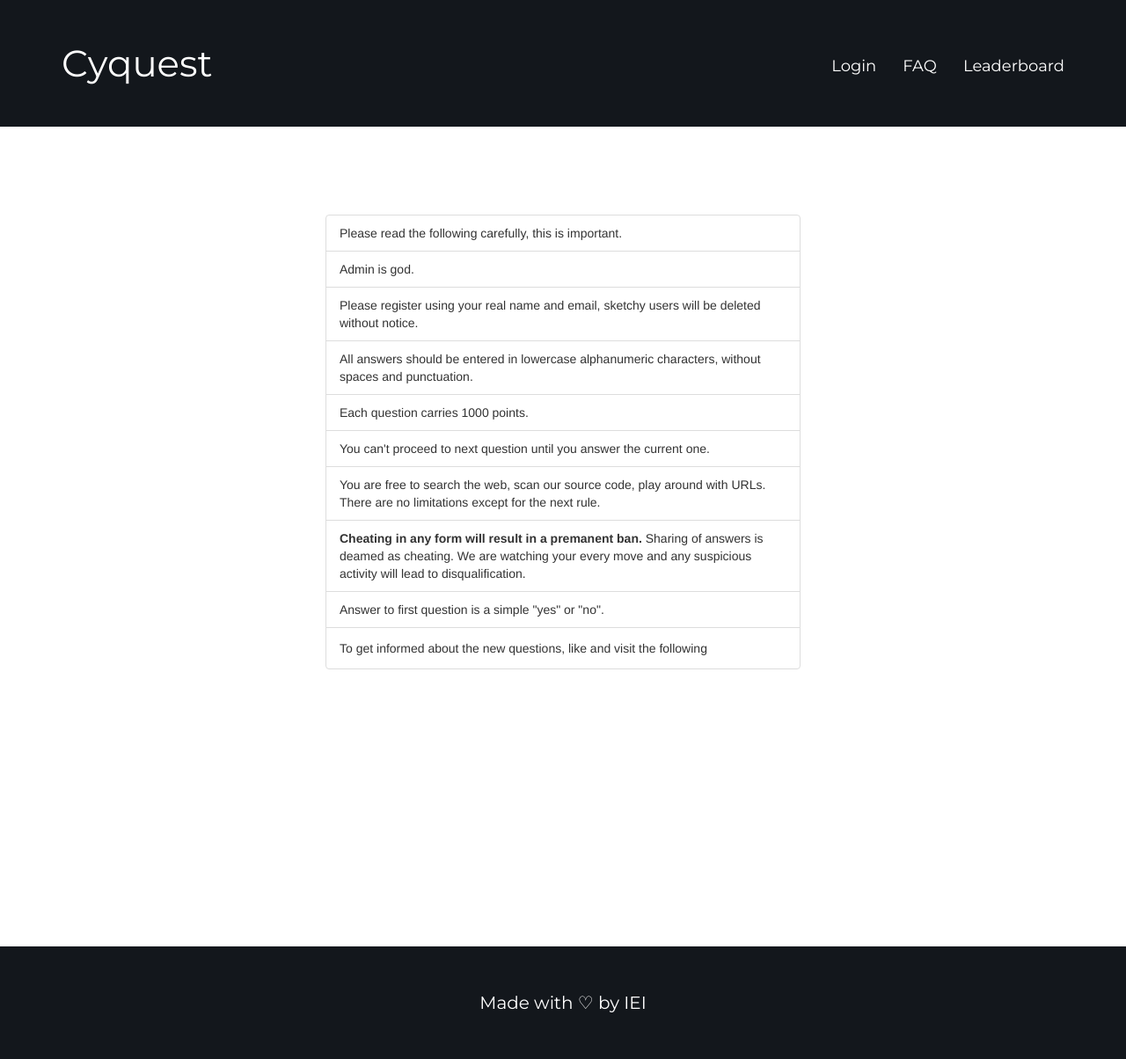
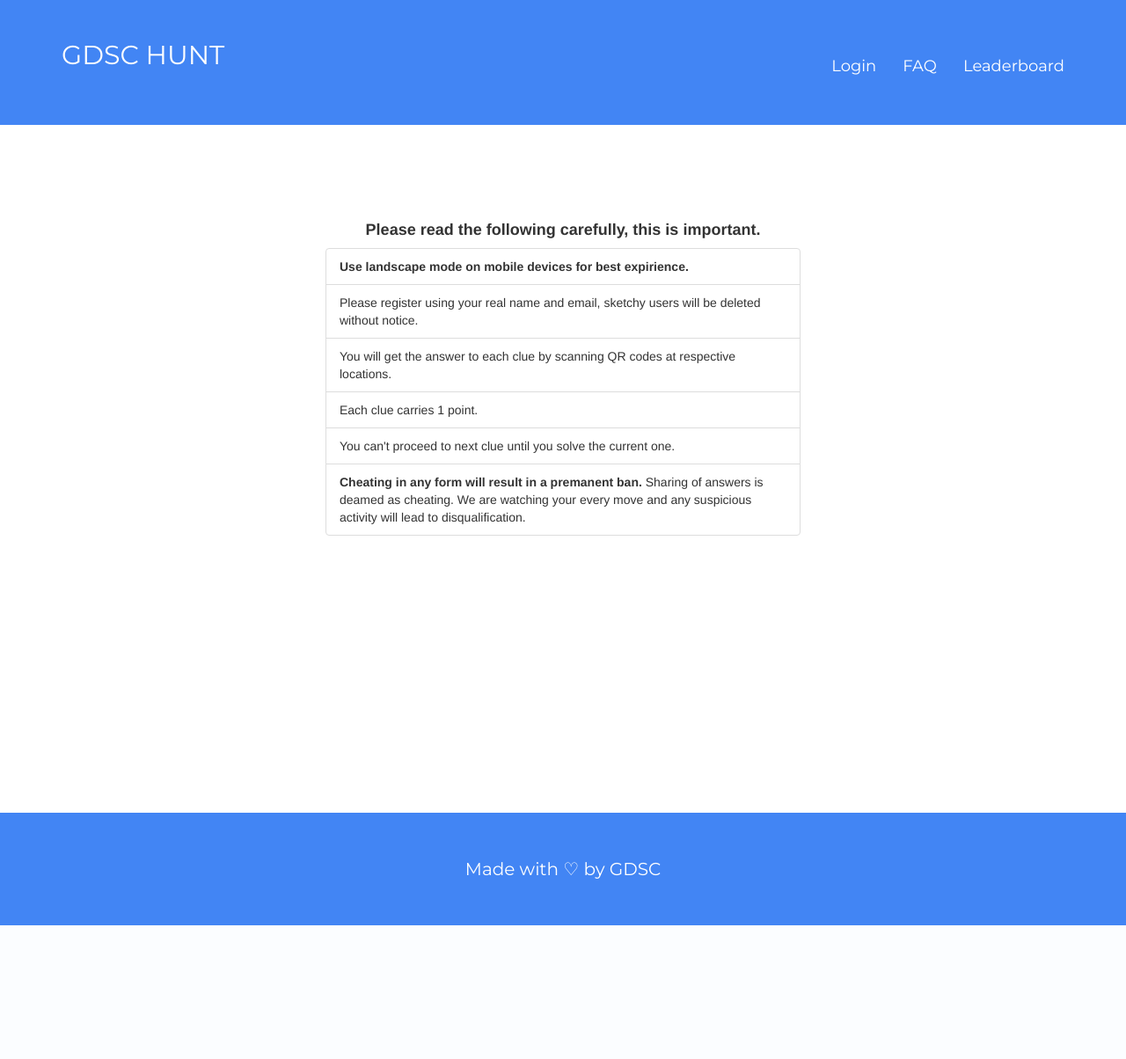
Before and after one commit to anuragkj/Treasure_Hunt_Portal, a Django app: page /faq/ in a window 1280 px wide. Shown: the whole page at 88% size. After the commit the page ends 1052 px from the top, so only its background shows below. Run offline with Django 3.2, Linux system fonts and the light colour scheme; some libraries are stand-ins or nearby versions.

Commit message:
New commit

```diff
--- a/cyquest/settings.py
+++ b/cyquest/settings.py
@@ -25,7 +25,7 @@ SECRET_KEY = '7xqjihbu=c(s+ufe!qi1*=hq68z_lgx=+vv+aaw$ayh%$j&u@g'
 # SECURITY WARNING: don't run with debug turned on in production!
 DEBUG = True
 
-ALLOWED_HOSTS = ['*']
+ALLOWED_HOSTS = ['*','anuragiei.pythonanywhere.com']
 
 
 # Application definition
@@ -39,7 +39,8 @@ INSTALLED_APPS = [
     'django.contrib.staticfiles',
     'quest.apps.QuestConfig',
     'quiz',
-    'crispy_forms'
+    'crispy_forms',
+    'crispy_bootstrap4'
 ]
 
 MIDDLEWARE = [
--- a/cyquest/urls.py
+++ b/cyquest/urls.py
@@ -20,7 +20,7 @@ from quest import views as quest_view
 from quiz import views as quiz_view
 
 urlpatterns = [
-	path('admin/', admin.site.urls),
+  	path('admin/', admin.site.urls),
 	path('register/', quest_view.register, name='register'),
 	path('faq/', quiz_view.faq, name='faq'),
 	path('profile/edit/', quest_view.edit, name='edit'),
--- a/quest/templates/quest/base.html
+++ b/quest/templates/quest/base.html
@@ -1,7 +1,7 @@
 <!DOCTYPE html>
 <html>
 <head>
-	<title>Cyquest</title>
+	<title>GDSC HUNT</title>
 	<link rel="preconnect" href="https://fonts.googleapis.com">
 	<link rel="preconnect" href="https://fonts.gstatic.com" crossorigin>
 	<link href="https://fonts.googleapis.com/css2?family=Montserrat:wght@300;400;500&display=swap" rel="stylesheet">
@@ -13,12 +13,12 @@
 
 .header{
 	padding: 42px 0 42px 0;
-	background: #13171c;
+	background: #4285F4;
 }
 .header-title{
 	color: #fff;
 	font-family: 'Montserrat', sans-serif;
-	font-size: 42px;
+	font-size: 30px;
 }
 .info{
 	padding: 100px 0 175px 0;
@@ -51,7 +51,7 @@ li a:hover, li a:visited, li a:active{
 	font-size: 20px;
 	font-family: 'Montserrat', sans-serif;
 	color: #fff;
-	background: #13171c;
+	background: #4285F4;
 }
 
 .author, .author:hover, .author:visited, .author:active{
@@ -64,14 +64,14 @@ li a:hover, li a:visited, li a:active{
 <div class="header">
 	<div class="container">
 		<div class="row">
-			<a href="{% url 'home' %}"><div class="col-md-4 header-title">Cyquest</div></a>
+		    <a href="{% url 'home' %}"><div class="col-md-4 header-title">GDSC HUNT</div></a>
 			<div class="col-md-6 col-md-offset-2 links-holder">
 				<ul class="nav navbar-nav navbar-right">
 					{% if user.is_authenticated %}
 						<li><a href="{% url 'quiz' %}">Play</a></li>
 						<li><a href="{% url 'profile' %}">Profile</a></li>
 						<li><a href="{% url 'faq' %}">FAQ</a></li>
-						<li><a href="{% url 'leaderboard' %}">Leaderboard</a></li>
+						<!--<li><a href="{% url 'leaderboard' %}">Leaderboard</a></li>-->
 						<li><a href="{% url 'logout' %}">Logout</a></li>
 					{% else %}
 						<li><a href="{% url 'login' %}">Login</a></li>
@@ -101,7 +101,7 @@ li a:hover, li a:visited, li a:active{
 <div class="footer">
 	<div class="container">
 		<div class="row">
-			<div class="col-md-offset-2 col-md-8 text-center">Made with &#9825; by <a href="https://www.instagram.com/iei_bpdc/" class="author">IEI</a></div>
+			<div class="col-md-offset-2 col-md-8 text-center"><a href="https://www.instagram.com/gdscbpdc/" class="author">Made with &#9825; by GDSC</a></div>
 		</div>
 	</div>
 </div>
--- a/quiz/templates/quiz/faq.html
+++ b/quiz/templates/quiz/faq.html
@@ -1,15 +1,12 @@
 {% extends 'quest/base.html' %}
 {% block content %}
+    <h4><center><b>Please read the following carefully, this is important.</b></center></h4>
 	<ul class="list-group">
-		<li class="list-group-item">Please read the following carefully, this is important.</li>
-		<li class="list-group-item">Admin is god.</li>
+		<li class="list-group-item"><b>Use landscape mode on mobile devices for best expirience.</b></li>
 		<li class="list-group-item">Please register using your real name and email, sketchy users will be deleted without notice.</li>
-		<li class="list-group-item">All answers should be entered in lowercase alphanumeric characters, without spaces and punctuation.</li>
-		<li class="list-group-item">Each question carries 1000 points.</li>
-		<li class="list-group-item">You can't proceed to next question until you answer the current one.</li>
-		<li class="list-group-item">You are free to search the web, scan our source code, play around with URLs. There are no limitations except for the next rule.</li>
+		<li class="list-group-item">You will get the answer to each clue by scanning QR codes at respective locations.</li>
+		<li class="list-group-item">Each clue carries 1 point.</li>
+		<li class="list-group-item">You can't proceed to next clue until you solve the current one.</li>
 		<li class="list-group-item"><strong>Cheating in any form will result in a premanent ban.</strong> Sharing of answers is deamed as cheating. We are watching your every move and any suspicious activity will lead to disqualification.</li>
-		<li class="list-group-item">Answer to first question is a simple "yes" or "no".</li>
-		<li class="list-group-item">To get informed about the new questions, like and visit the following <a href="" target="_default">page</a></li>
 	</ul>
 {% endblock %}
--- a/quiz/templates/quiz/leaderboard.html
+++ b/quiz/templates/quiz/leaderboard.html
@@ -6,8 +6,8 @@
 			<table class="table table-striped">
 				<thead>
 					<tr>
-						<th>First Name</th>
-						<th>Username</th>
+						<th>Lead Name</th>
+						<th>Team Name</th>
 						<th>Clues Cleared</th>
 						<th>Last Solved</th>
 					</tr>
--- a/quiz/templates/quiz/result.html
+++ b/quiz/templates/quiz/result.html
@@ -2,6 +2,8 @@
 {% load crispy_forms_tags %}
 {% block content %}
 	<div class="content-section">
-		<p>You scored {{ points }} during the entire online quest.</p>
+		<p>Damn you guys are amazing!! Congratulations!!! You cleared all the levels.</p>
+		<br/>
+		<p> We hope to see you in your next event <strong>GOOGLE DORKING.</strong></p>
 	</div>
 {% endblock %}
--- a/requirements.txt
+++ b/requirements.txt
@@ -1,4 +1,4 @@
 django
 django-crispy-forms
 markdown==3.2.1
-django-markdownfield
+crispy-bootstrap4
```
Also changed, not shown: quest/templates/quest/home.html (+7 -1 lines), README.md, db.sqlite3.
